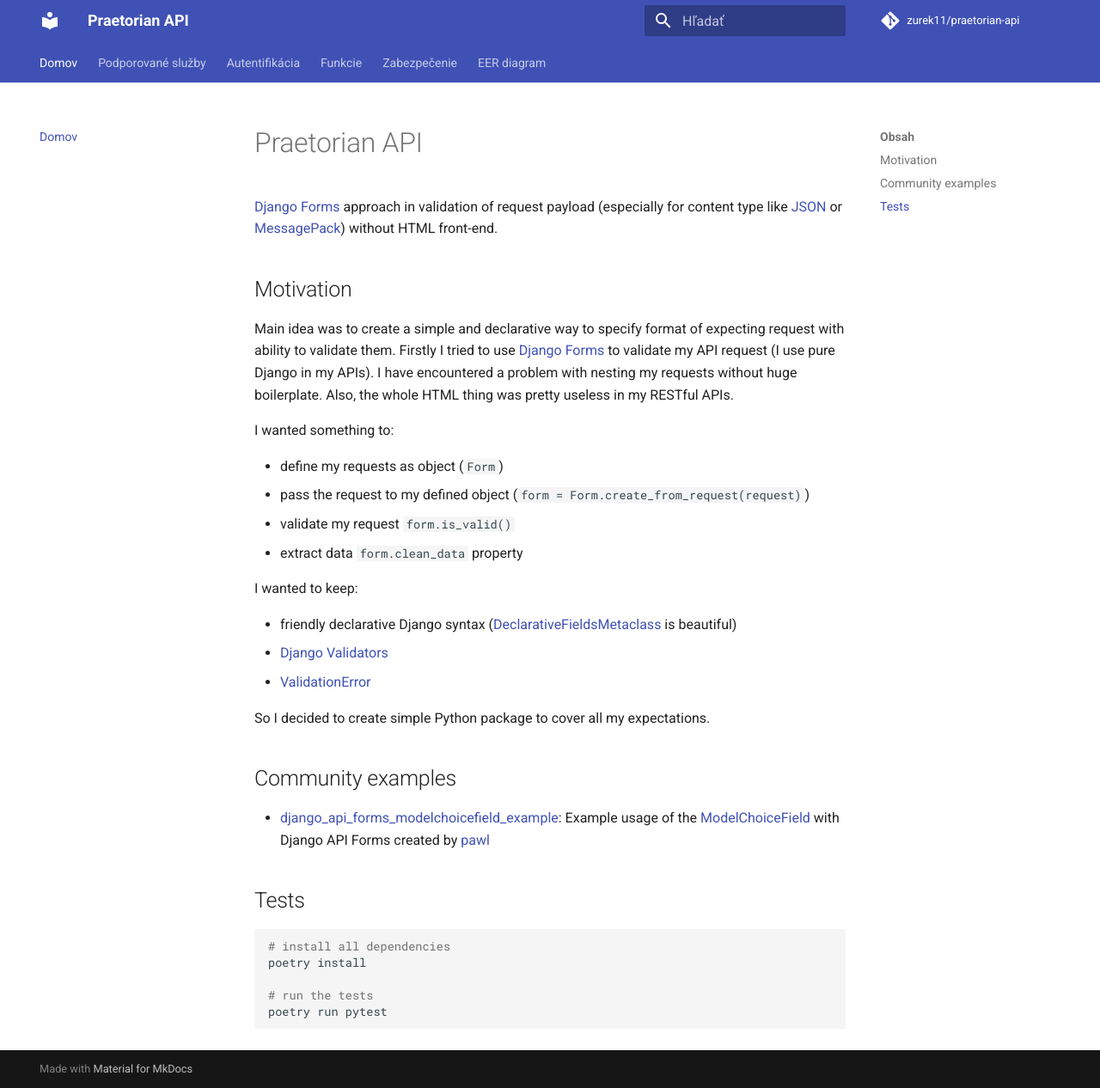
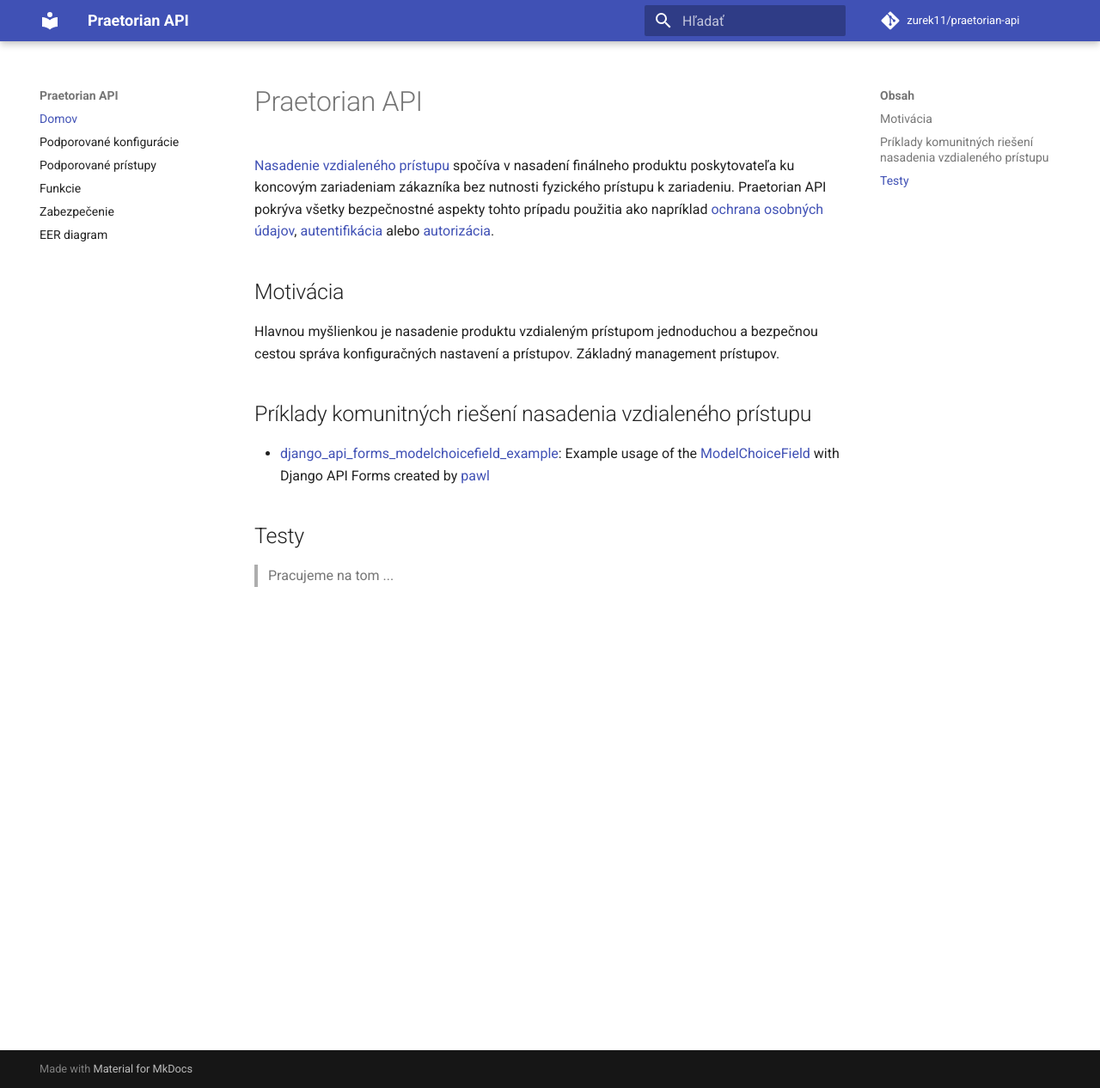
Before and after one commit to Praetorian-Defence/praetorian-api, an MkDocs documentation site: the page built from docs/index.md, in a window 1280 px wide and 1266 px high. Shown: the whole window at 86% size. Built offline with MkDocs 1.6.1 and Material for MkDocs 9.7.7, drawn with Linux system fonts in a browser that asks for light colours; comment, search, counter and statistics services are not loaded.

````diff
--- a/docs/index.md
+++ b/docs/index.md
@@ -1,45 +1,22 @@
 # Praetorian API
 
-[Django Forms](https://docs.djangoproject.com/en/3.0/topics/forms/) approach in validation of request payload
-(especially for content type like [JSON](https://www.json.org/) or [MessagePack](https://msgpack.org/))
-without HTML front-end.
+[Nasadenie vzdialeného prístupu](https://www.ibm.com/support/knowledgecenter/en/SSZJPZ_11.5.0/com.ibm.swg.im.iis.ds.parjob.dev.doc/topics/c_deeref_Remote_Deployment.html)
+spočíva v nasadení finálneho produktu poskytovateľa ku koncovým zariadeniam zákazníka bez nutnosti fyzického prístupu k zariadeniu.
+Praetorian API pokrýva všetky bezpečnostné aspekty tohto prípadu použitia ako napríklad [ochrana osobných údajov](https://en.wikipedia.org/wiki/Privacy),
+[autentifikácia](https://techterms.com/definition/authentication) alebo [autorizácia](https://auth0.com/docs/authorization).
 
-## Motivation
+## Motivácia
 
-Main idea was to create a simple and declarative way to specify format of expecting request with ability to validate
-them. Firstly I tried to use [Django Forms](https://docs.djangoproject.com/en/3.0/topics/forms/) to validate my API
-request (I use pure Django in my APIs). I have encountered a problem with nesting my requests without huge boilerplate.
-Also, the whole HTML thing was pretty useless in my RESTful APIs.
+Hlavnou myšlienkou je nasadenie produktu vzdialeným prístupom jednoduchou a bezpečnou cestou správa konfiguračných nastavení a prístupov.
+Základný management prístupov.
 
-I wanted something to:
-
-- define my requests as object (`Form`)
-- pass the request to my defined object (`form = Form.create_from_request(request)`)
-- validate my request `form.is_valid()`
-- extract data `form.clean_data` property
-
-I wanted to keep:
-
-- friendly declarative Django syntax
-([DeclarativeFieldsMetaclass](https://github.com/django/django/blob/master/django/forms/forms.py#L22) is beautiful)
-- [Django Validators](https://docs.djangoproject.com/en/3.0/ref/validators/)
-- [ValidationError](https://docs.djangoproject.com/en/3.0/ref/exceptions/#validationerror)
-
-So I decided to create simple Python package to cover all my expectations.
-
-## Community examples
+## Príklady komunitných riešení nasadenia vzdialeného prístupu
 
 - [django_api_forms_modelchoicefield_example](https://github.com/pawl/django_api_forms_modelchoicefield_example):
 Example usage of the
 [ModelChoiceField](https://docs.djangoproject.com/en/3.0/ref/forms/fields/#django.forms.ModelChoiceField) with
 Django API Forms created by [pawl](https://github.com/pawl)
 
-## Tests
+## Testy
 
-```shell
-# install all dependencies
-poetry install
-
-# run the tests
-poetry run pytest
-```
+> Pracujeme na tom ...
--- a/mkdocs.yml
+++ b/mkdocs.yml
@@ -7,8 +7,8 @@
 # Navigation
 nav:
   - Domov: index.md
-  - Podporované služby: supported_services.md
-  - Autentifikácia: authentication.md
+  - Podporované konfigurácie: supported_configurations.md
+  - Podporované prístupy: access_sources.md
   - Funkcie: features.md
   - Zabezpečenie: security.md
   - EER diagram: eer_diagram.md
@@ -23,7 +23,6 @@
   language: 'sk'
   features:
     - instant
-    - tabs
 
 # Extensions
 markdown_extensions:
````
Also changed, not shown: docs/access_sources.md (added, +20 -0 lines), docs/authentication.md (deleted, +0 -1 lines), docs/deploy_example.md (added, +3 -0 lines), docs/eer_diagram.md (+2 -0 lines), docs/supported_configurations.md (added, +36 -0 lines), docs/supported_services.md (deleted, +0 -1 lines), docs/assets/deploy_example.png (added), docs/assets/eer_diagram.png (added), 1 other file.
